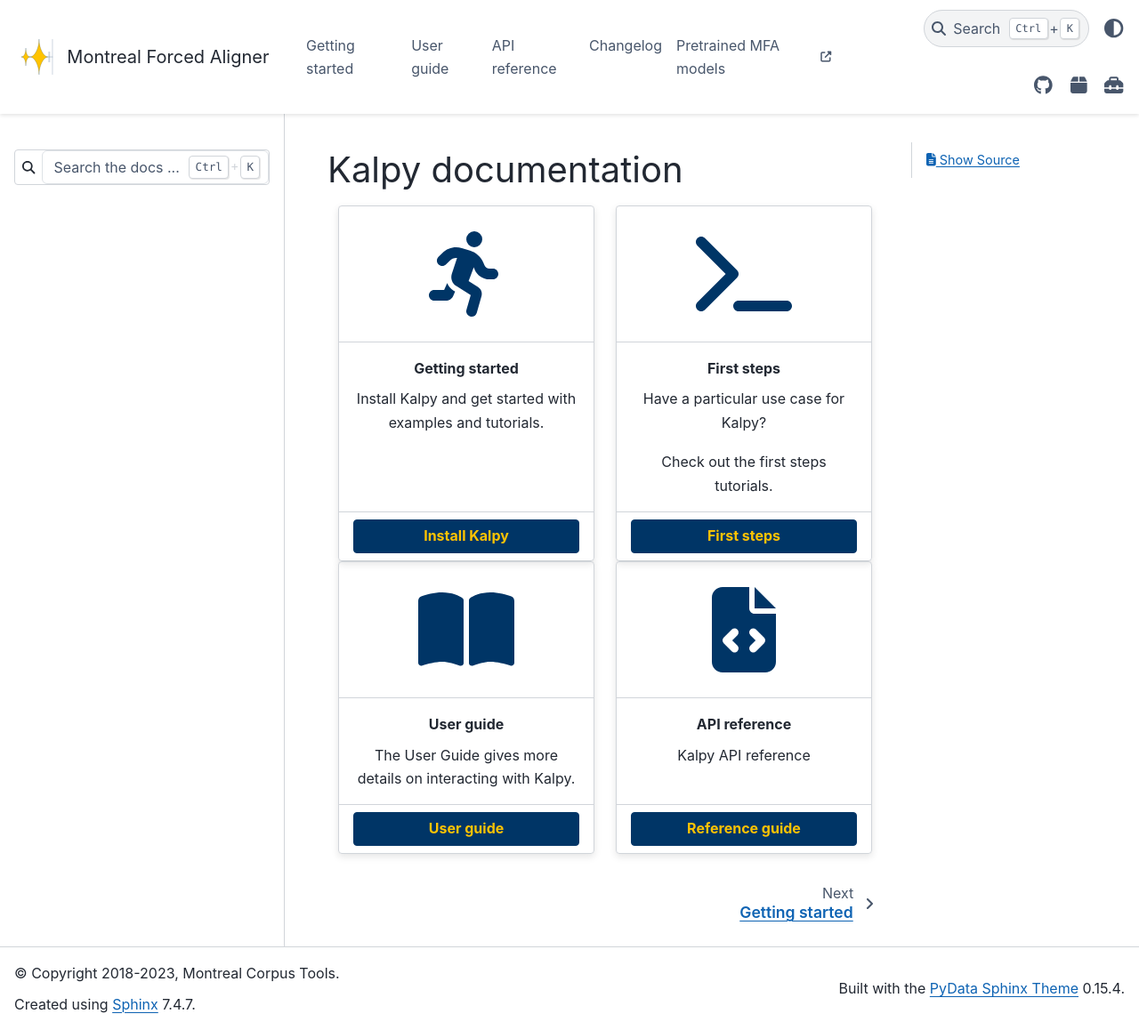
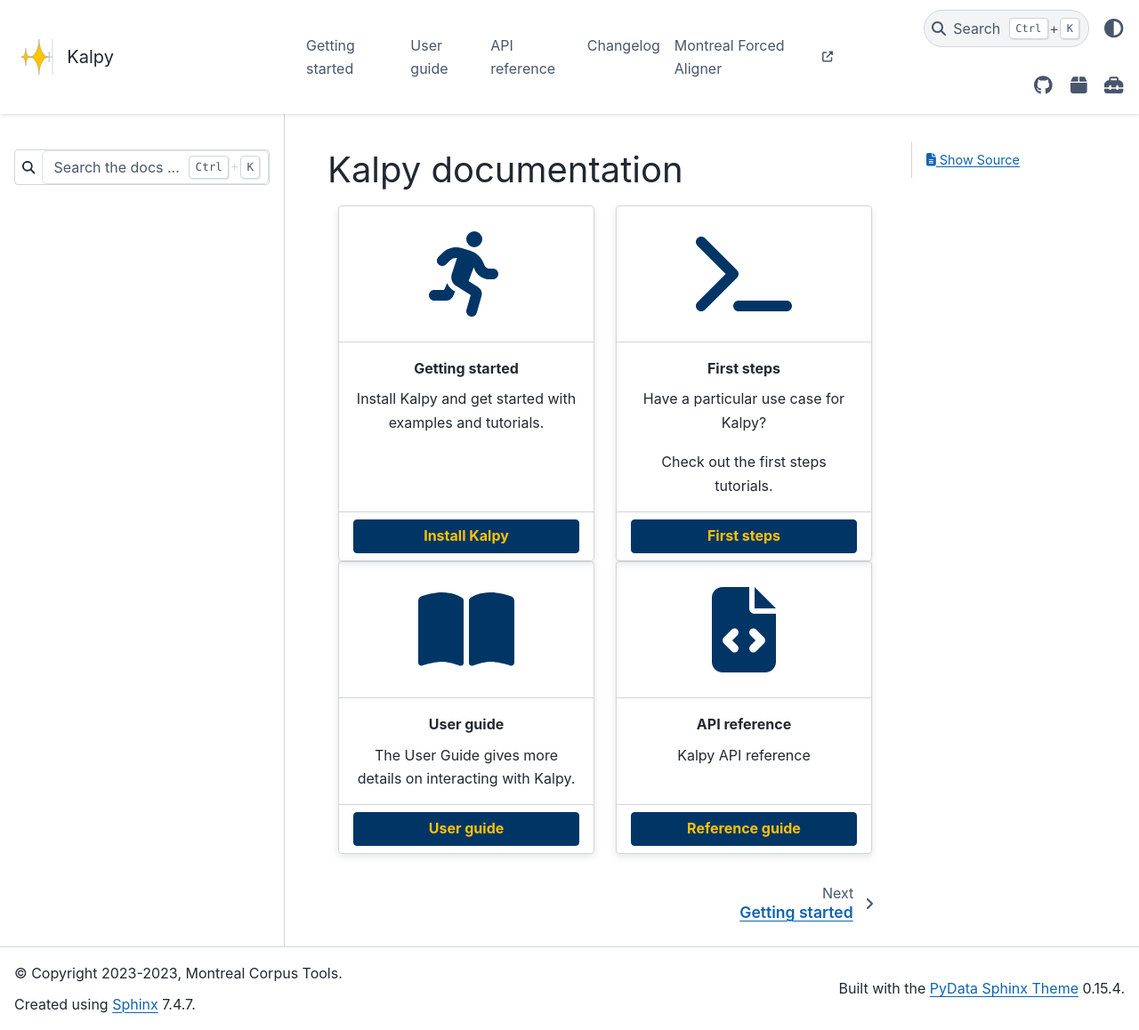
Before and after one commit to MontrealCorpusTools/kalpy, a Sphinx documentation site: the page built from docs/source/index.rst, in a window 1280 px wide and 1158 px high. Shown: the whole window at 89% size. Built offline with Sphinx 7.4.7 and the PyData theme 0.15.4, drawn with Linux system fonts in a browser that asks for light colours; the version number could not be read and is left out; some of the changed lines change nothing that is shown.

Commit message:
Update conf.py

```diff
--- a/docs/source/conf.py
+++ b/docs/source/conf.py
@@ -20,10 +20,6 @@
 import os
 import sys
 from datetime import date
-
-sys.path.insert(0, os.path.abspath("../../"))
-import montreal_forced_aligner  # noqa
-from montreal_forced_aligner.utils import get_mfa_version  # noqa
 
 # -- General configuration ------------------------------------------------
 
@@ -48,7 +44,6 @@
     "sphinx.ext.napoleon",
     "sphinx_design",
     "sphinx.ext.viewcode",
-    "sphinx_click",
 ]
 myst_enable_extensions = ["colon_fence"]
 locale_dirs = ["locale/"]  # path is example but recommended.
@@ -80,10 +75,6 @@
 # autoclass_content = 'both'
 autodoc_docstring_signature = True
 autodoc_type_aliases = {
-    "MultispeakerDictionary": "montreal_forced_aligner.dictionary.MultispeakerDictionary",
-    "Trainer": "montreal_forced_aligner.abc.Trainer",
-    "Aligner": "montreal_forced_aligner.abc.Aligner",
-    "MetaDict": "dict[str, Any]",
 }
 
 napoleon_preprocess_types = False
@@ -118,8 +109,8 @@
 master_doc = "index"
 
 # General information about the project.
-project = "Montreal Forced Aligner"
-copyright = f"2018-{date.today().year}, Montreal Corpus Tools"
+project = "Kalpy"
+copyright = f"2023-{date.today().year}, Montreal Corpus Tools"
 author = "Montreal Corpus Tools"
 
 # The version info for the project you're documenting, acts as replacement for
@@ -127,9 +118,9 @@
 # built documents.
 #
 # The short X.Y version.
-version = ".".join(get_mfa_version().split(".", maxsplit=2)[:2])
+version = "0.5"
 # The full version, including alpha/beta/rc tags.
-release = get_mfa_version()
+release = "0.5.0"
 
 # The language for content autogenerated by Sphinx. Refer to documentation
 # for a list of supported languages.
@@ -173,18 +164,7 @@
 
 # nitpicky = True
 nitpick_ignore = [
-    ("py:class", "optional"),
-    ("py:class", "callable"),
-    ("py:class", "WordsType"),
-    ("py:class", "TextIO"),
-    ("py:class", "SegmentationType"),
-    ("py:class", "CtmErrorDict"),
-    ("py:class", "kwargs"),
-    ("py:class", "Labels"),
-    ("py:class", "multiprocessing.Value"),
-    ("py:class", "praatio.utilities.constants.Interval"),
-    ("py:class", "montreal_forced_aligner.abc.MetaDict"),
-    ("py:class", "multiprocessing.context.Process"),
+
 ]
 
 # The name of the Pygments (syntax highlighting) style to use.
@@ -217,29 +197,29 @@
 html_theme_options = {
     "external_links": [
         {
-            "url": "https://mfa-models.readthedocs.io/",
-            "name": "Pretrained MFA models",
+            "url": "https://montreal-forced-aligner.readthedocs.io/",
+            "name": "Montreal Forced Aligner",
         },
     ],
     "icon_links": [
         {
             "name": "GitHub",
-            "url": "https://github.com/MontrealCorpusTools/Montreal-Forced-Aligner",
+            "url": "https://github.com/mmcauliffe/kalpy",
             "icon": "fab fa-github",
         },
         {
             "name": "PyPI",
-            "url": "https://pypi.org/project/Montreal-Forced-Aligner/",
+            "url": "https://pypi.org/project/kalpy-kaldi/",
             "icon": "fas fa-box",
         },
         {
             "name": "PyPI",
-            "url": "https://anaconda.org/conda-forge/montreal-forced-aligner",
+            "url": "https://anaconda.org/conda-forge/kalpy",
             "icon": "fas fa-toolbox",
         },
     ],
     "logo": {
-        "text": "Montreal Forced Aligner",
+        "text": "Kalpy",
         # "image_dark": "logo-dark.svg",
     },
     "analytics": {
@@ -251,8 +231,8 @@
     # "collapse_navigation": True,
 }
 html_context = {
-    "github_user": "MontrealCorpusTools",
-    "github_repo": "Montreal-Forced-Aligner",
+    "github_user": "mmcauliffe",
+    "github_repo": "kalpy",
     "github_version": "main",
     "doc_path": "docs/source",
 }
@@ -366,7 +346,7 @@
 # html_search_scorer = 'scorer.js'
 
 # Output file base name for HTML help builder.
-htmlhelp_basename = "MontrealForcedAlignerdoc"
+htmlhelp_basename = "Kalpydoc"
 
 # -- Options for LaTeX output ---------------------------------------------
 
@@ -388,15 +368,7 @@
 # Grouping the document tree into LaTeX files. List of tuples
 # (source start file, target name, title,
 #  author, documentclass [howto, manual, or own class]).
-latex_documents = [
-    (
-        master_doc,
-        "MontrealForcedAligner.tex",
-        "Montreal Forced Aligner Documentation",
-        "Montreal Corpus Tools",
-        "manual",
-    ),
-]
+
 
 # The name of an image file (relative to this directory) to place at the top of
 # the title page.
@@ -429,9 +401,7 @@
 
 # One entry per manual page. List of tuples
 # (source start file, name, description, authors, manual section).
-man_pages = [
-    (master_doc, "montrealforcedaligner", "Montreal Forced Aligner Documentation", [author], 1)
-]
+
 
 # If true, show URL addresses after external links.
 #
@@ -444,15 +414,7 @@
 # (source start file, target name, title, author,
 #  dir menu entry, description, category)
 texinfo_documents = [
-    (
-        master_doc,
-        "MontrealForcedAligner",
-        "Montreal Forced Aligner Documentation",
-        author,
-        "MontrealForcedAligner",
-        "One line description of project.",
-        "Miscellaneous",
-    ),
+
 ]
 
 # Documents to append as an appendix to all manuals.
```
